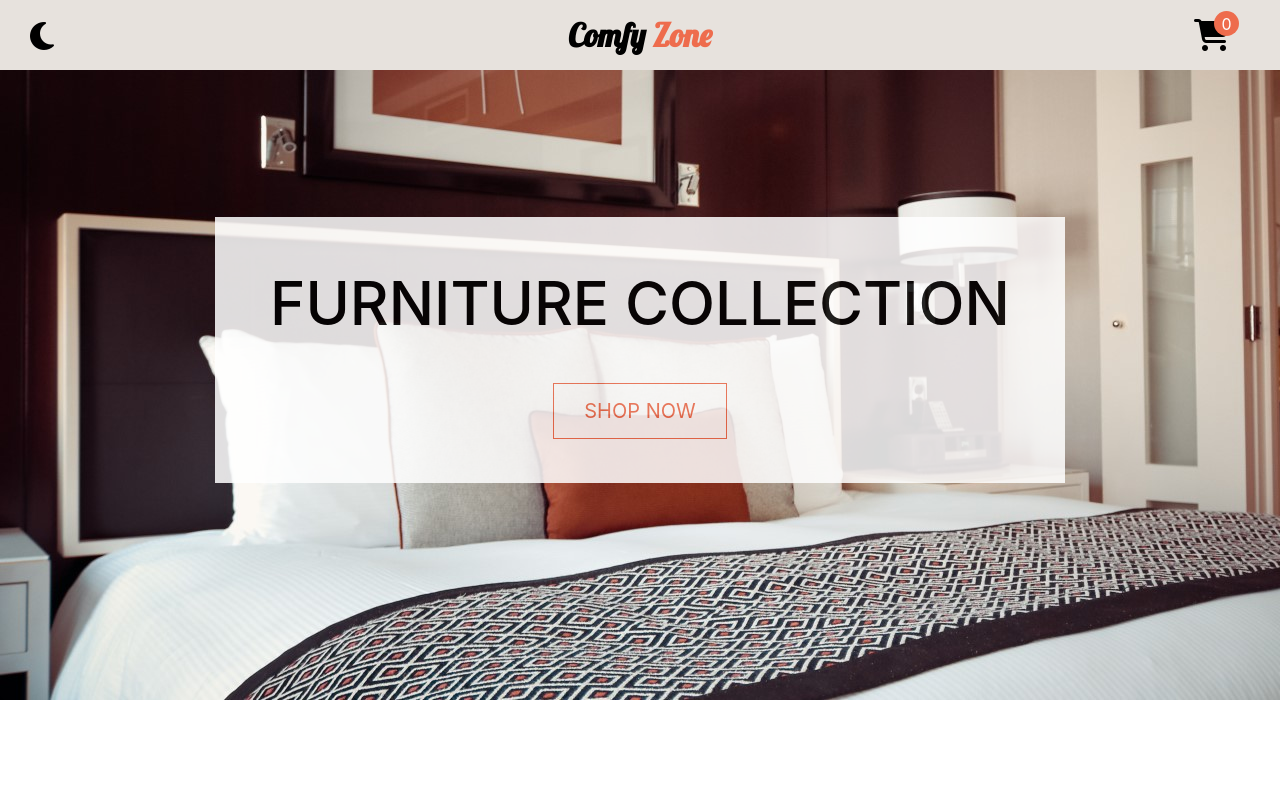
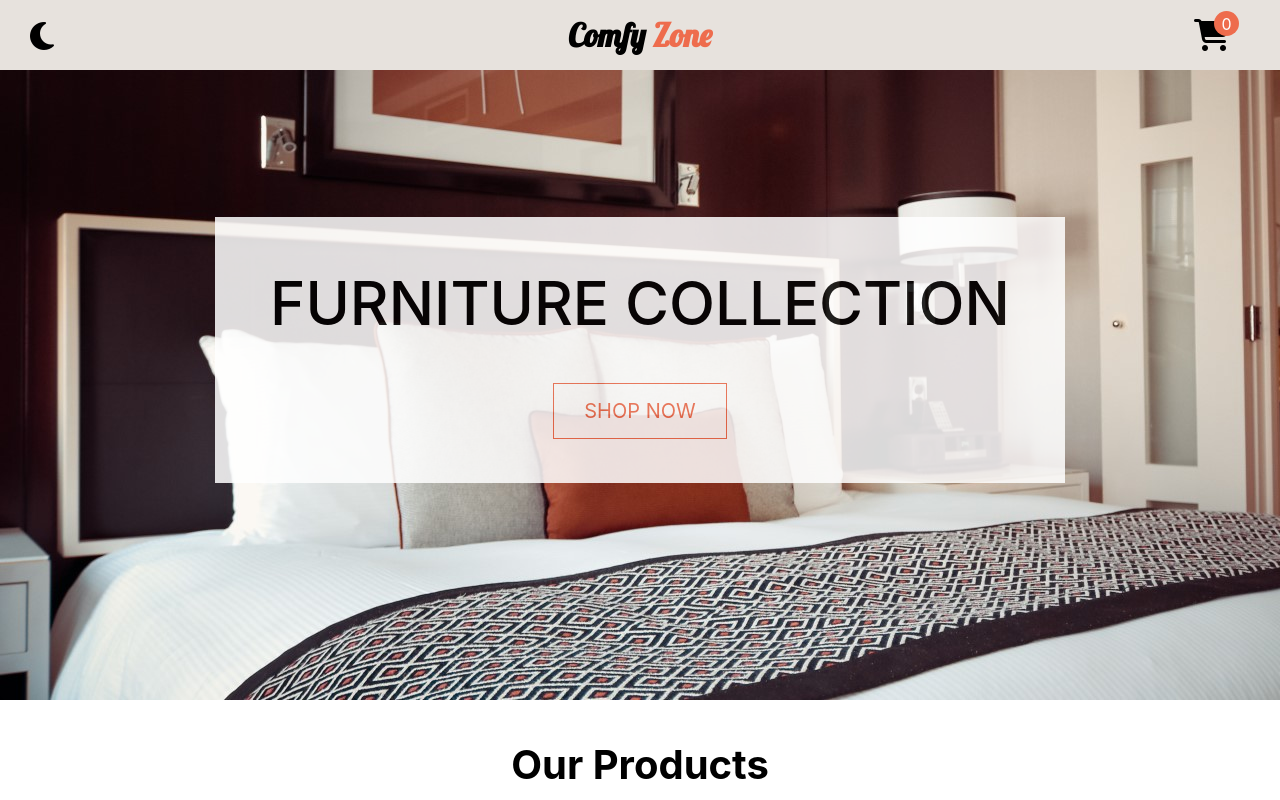
Before and after one commit to shaikhmq20/comfy-zone-Shopping-Application-, a React (Create React App) app: page / in a window 1280 px wide. Shown: the top 800 px of the page. Built offline with nearby package versions, Linux system fonts and the light colour scheme.

Commit message:
Fixing the bug that shows white font color in Dark Mode.

```diff
--- a/src/index.css
+++ b/src/index.css
@@ -1,6 +1,6 @@
 :root {
   --background: #fff;
-  --text-color: #fff;
+  --text-color: #000;
   --cart-bg: #e9e8e7;
 }
 
```
